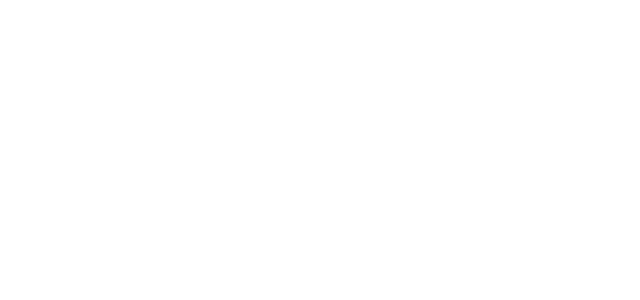
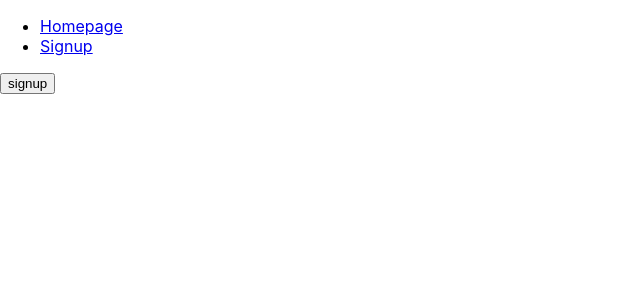
Before and after one commit to lawrahkonwea/prep_nano, a React (Create React App) app: page /Signup in a window 1280 px wide. Shown: the top 300 px of the page, without its empty margins (0-640 px from the left). Built offline with nearby package versions, Linux system fonts and the light colour scheme.

Commit message:
install new packages

```diff
--- a/package.json
+++ b/package.json
@@ -8,7 +8,9 @@
     "@testing-library/user-event": "^13.5.0",
     "react": "^18.2.0",
     "react-dom": "^18.2.0",
+    "react-router-dom": "^6.15.0",
     "react-scripts": "5.0.1",
+    "react-transition-group": "^4.4.5",
     "web-vitals": "^2.1.4"
   },
   "scripts": {
--- a/src/App.css
+++ b/src/App.css
@@ -1,38 +1,21 @@
-.App {
-  text-align: center;
+.fade-enter {
+  opacity: 0;
+  transform: translateY(-20px);
 }
 
-.App-logo {
-  height: 40vmin;
-  pointer-events: none;
+.fade-enter-active {
+  opacity: 1;
+  transform: translateY(0);
+  transition: opacity 300ms ease-in, transform 300ms ease-in;
 }
 
-@media (prefers-reduced-motion: no-preference) {
-  .App-logo {
-    animation: App-logo-spin infinite 20s linear;
-  }
+.fade-exit {
+  opacity: 1;
+  transform: translateY(0);
 }
 
-.App-header {
-  background-color: #282c34;
-  min-height: 100vh;
-  display: flex;
-  flex-direction: column;
-  align-items: center;
-  justify-content: center;
-  font-size: calc(10px + 2vmin);
-  color: white;
+.fade-exit-active {
+  opacity: 0;
+  transform: translateY(-20px);
+  transition: opacity 300ms ease-out, transform 300ms ease-out;
 }
-
-.App-link {
-  color: #61dafb;
-}
-
-@keyframes App-logo-spin {
-  from {
-    transform: rotate(0deg);
-  }
-  to {
-    transform: rotate(360deg);
-  }
-}
--- a/src/App.js
+++ b/src/App.js
@@ -1,11 +1,19 @@
-import logo from './logo.svg';
+import { Routes, Route } from 'react-router-dom'
 import './App.css';
+// import { CSSTransition, TransitionGroup } from 'react-transition-group';
+import Homepage from './Pages/Homepage';
+import NavBar from './Pages/NavBar';
+import Signup from './Pages/Signup';
 
-function App() {
+const App = () => {
   return (
-    <div className="App">
-
-    </div>
+   <>
+   <NavBar />
+   <Routes>
+    <Route path='/' element={<Homepage/>} />
+    <Route path='/Signup' element={<Signup />} />
+   </Routes>
+   </>
   );
 }
 
--- /dev/null
+++ b/src/Pages/Homepage.js
@@ -0,0 +1,10 @@
+import React from 'react'
+
+const Homepage = () => {
+  return (
+
+    <div>Homepage</div>
+  )
+}
+
+export default Homepage
--- /dev/null
+++ b/src/Pages/NavBar.js
@@ -0,0 +1,19 @@
+import React from 'react'
+import { NavLink } from 'react-router-dom';
+
+const NavBar = () => {
+  return (
+    <nav>
+       <ul>
+          <li>
+             <NavLink to="/">Homepage</NavLink>
+          </li>
+          <li>
+             <NavLink to="/Signup">Signup</NavLink>
+          </li>
+       </ul>
+    </nav>
+ );
+}
+
+export default NavBar
--- /dev/null
+++ b/src/Pages/Signup.js
@@ -0,0 +1,21 @@
+import React, { useState } from 'react'
+// import { CSSTransition } from 'react-transition-group';
+
+const Signup = () => {
+  const [showSignUp, setShowSignUp] = useState(false);
+
+
+  return (
+    <div>
+    <button onClick={() => setShowSignUp(true)}> signup </button>
+    {/* <CSSTransition
+        in={showSignUp}
+        timeout={300}
+        classNames="fade"
+        unmountOnExit
+      ></CSSTransition> */}
+    </div>
+  )
+}
+
+export default Signup
--- a/src/index.js
+++ b/src/index.js
@@ -1,17 +1,15 @@
 import React from 'react';
 import ReactDOM from 'react-dom/client';
+import { BrowserRouter } from 'react-router-dom';
 import './index.css';
 import App from './App';
-import reportWebVitals from './reportWebVitals';
+
 
 const root = ReactDOM.createRoot(document.getElementById('root'));
 root.render(
   <React.StrictMode>
+    <BrowserRouter>
     <App />
+    </BrowserRouter>
   </React.StrictMode>
 );
-
-// If you want to start measuring performance in your app, pass a function
-// to log results (for example: reportWebVitals(console.log))
-// or send to an analytics endpoint. Learn more: https://bit.ly/CRA-vitals
-reportWebVitals();
```
Also changed, not shown: 1 other file (tests, documents, lock files or other folders).
